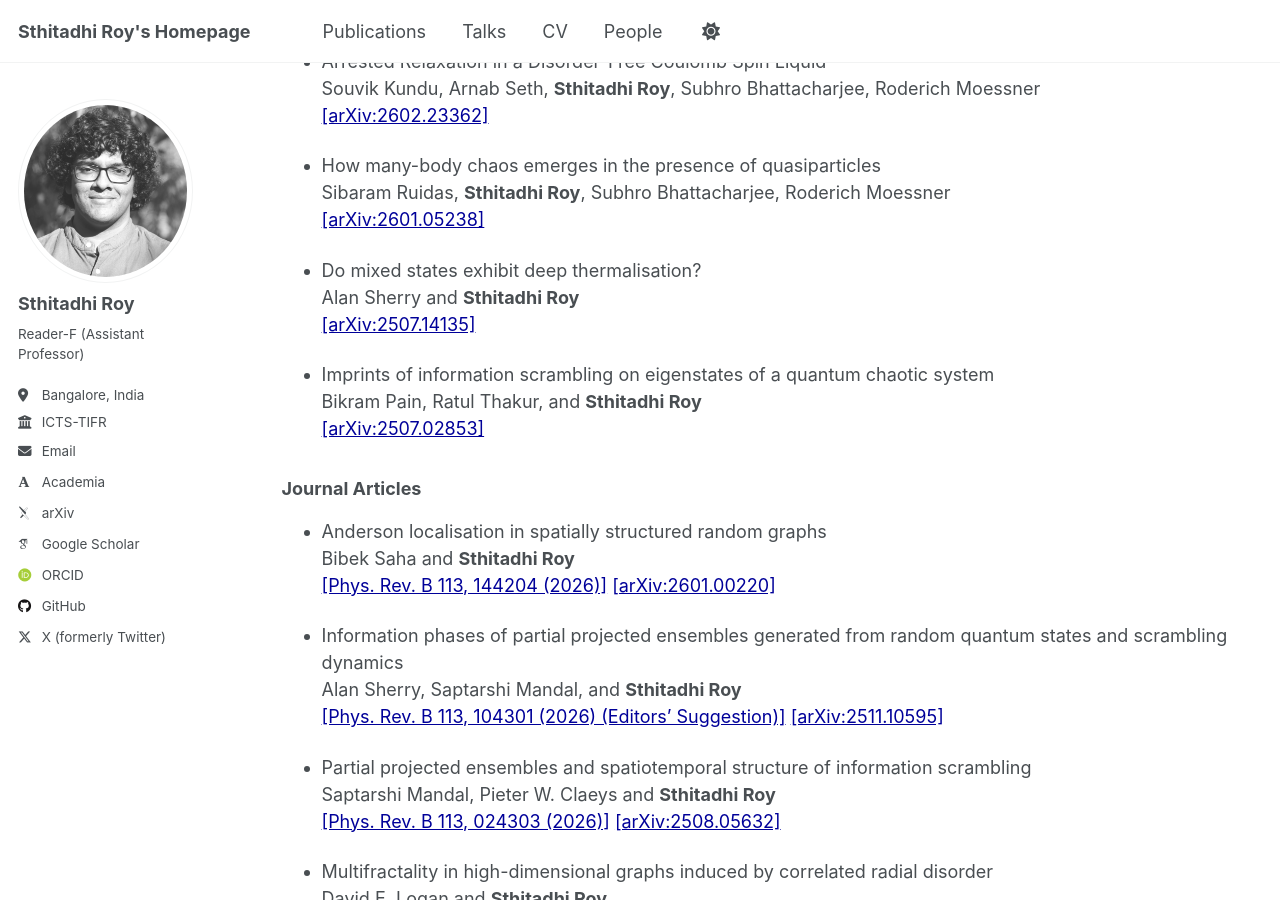
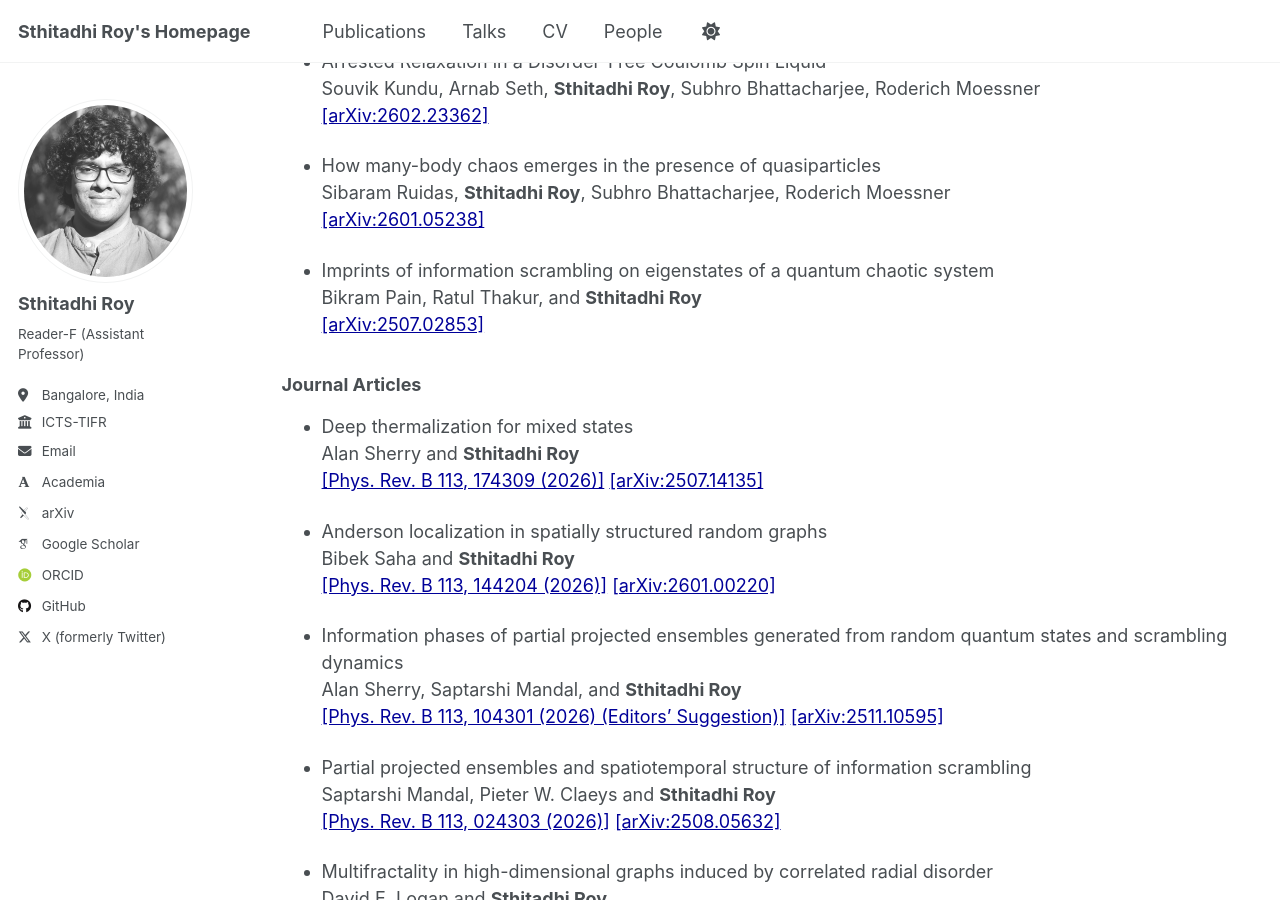
Before and after one commit to sthitadhi-roy/sthitadhi-roy.github.io, a Jekyll site: the page built from _pages/publications.md, in a window 1280 px wide and 900 px high, scrolled down 536 px. Built offline with Jekyll 4.4.1, drawn with Linux system fonts in a browser that asks for light colours; some web fonts are replaced.

Commit message:
Update publications.md

```diff
--- a/_pages/publications.md
+++ b/_pages/publications.md
@@ -38,11 +38,6 @@ author_profile: true
   Sibaram Ruidas, **Sthitadhi Roy**, Subhro Bhattacharjee, Roderich Moessner
   [[arXiv:2601.05238]](https://arxiv.org/abs/2601.05238)
 
-
-- Do mixed states exhibit deep thermalisation?
-  Alan Sherry and **Sthitadhi Roy**
-  [[arXiv:2507.14135]](https://arxiv.org/abs/2507.14135)
-
 - Imprints of information scrambling on eigenstates of a quantum chaotic system
   Bikram Pain, Ratul Thakur, and **Sthitadhi Roy**
   [[arXiv:2507.02853]](https://arxiv.org/abs/2507.02853)
@@ -50,7 +45,11 @@ author_profile: true
 
 ### Journal Articles
 
-- Anderson localisation in spatially structured random graphs
+- Deep thermalization for mixed states
+  Alan Sherry and **Sthitadhi Roy**
+  [[Phys. Rev. B 113, 174309 (2026)]](https://doi.org/10.1103/x397-3nk5) [[arXiv:2507.14135]](https://arxiv.org/abs/2507.14135)
+
+- Anderson localization in spatially structured random graphs
   Bibek Saha and **Sthitadhi Roy**
   [[Phys. Rev. B 113, 144204 (2026)]](https://doi.org/10.1103/g6rc-mxq2) [[arXiv:2601.00220]](https://arxiv.org/abs/2601.00220)
 
```
